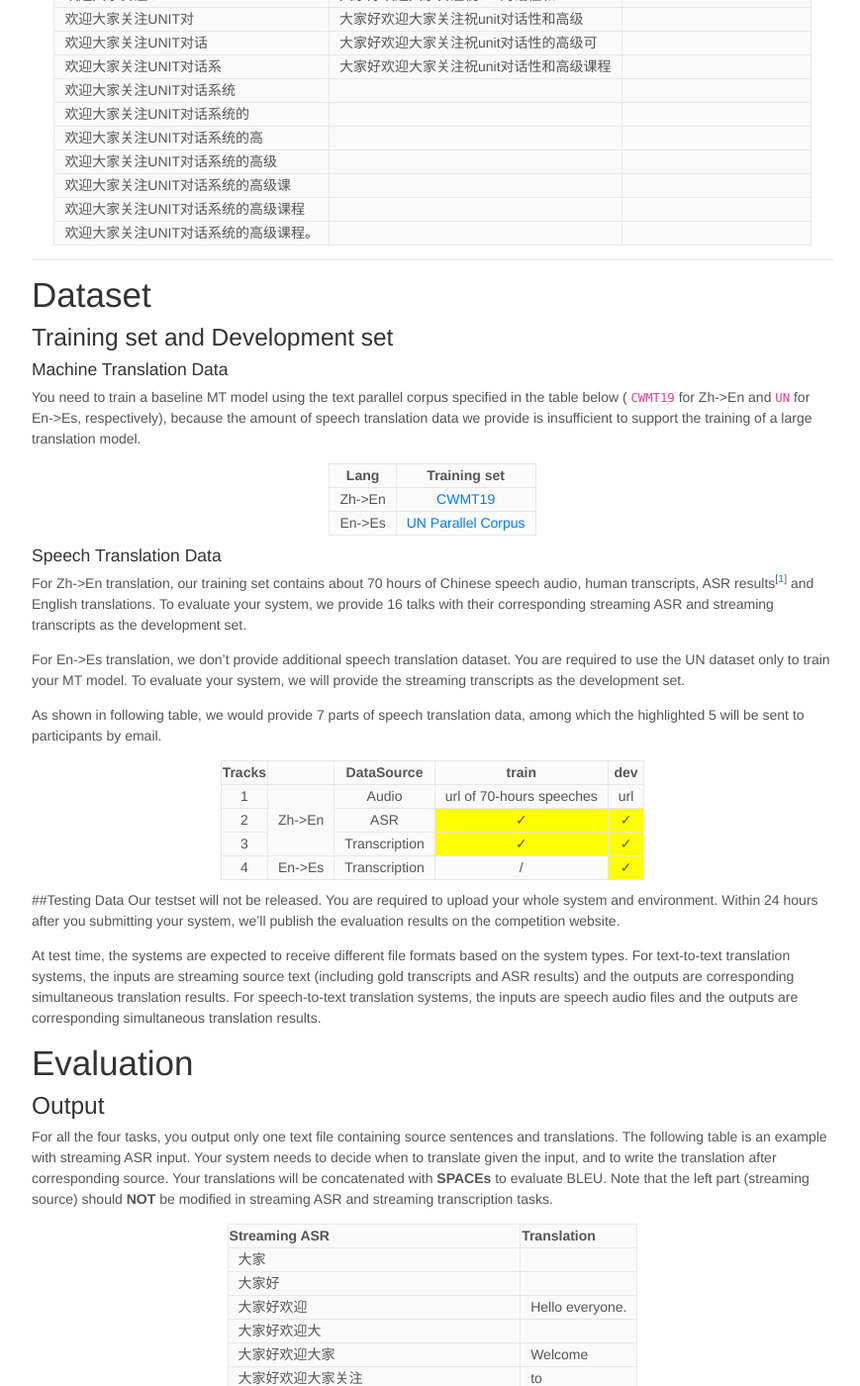
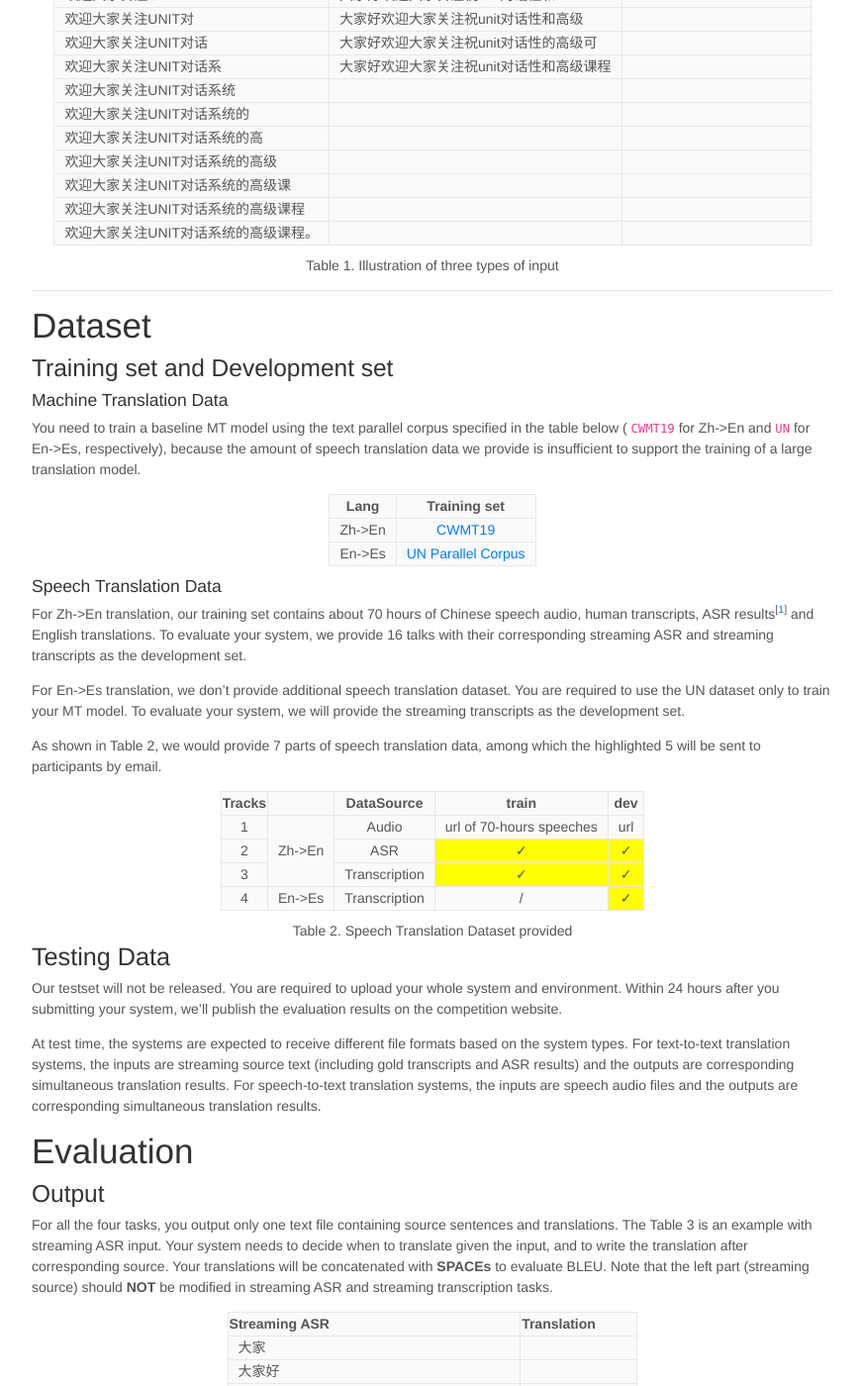
Before and after one commit to autosimtrans/autosimtrans.github.io, a Jekyll site: the page built from shared.md, in a window 1280 px wide and 1400 px high, scrolled down 1086 px. Shown: the whole window at 99% size, without its empty margins (203-1072 px from the left). Built offline with Jekyll 4.4.1, drawn with Linux system fonts in a browser that asks for light colours; nearby versions of some CDN libraries; some of the changed text lies outside the part shown.

Commit message:
table caption added, typo fixed

```diff
--- a/shared.md
+++ b/shared.md
@@ -29,7 +29,7 @@ There are three types of inputs involved:
 2. **Streaming ASR** provides the realtime streaming ASR results<sup>[[1](#1-chinese-asr-by-baidu-speech)]</sup>. During the ASR, errors may occur, and the recognition result of one line may be modified compared with the previous ones. Note that there is no punctuation predicted during ASR.
 3. **Audio**: You can also choose to use your own ASR system with the audio as input.
 
-An example of the three types of input is illustrated in following table.  We process input data into streaming format to evaluate the system delay (refer to [Evaluation](#evaluation)).
+An example of the three types of input is illustrated in Table 1.  We process input data into streaming format to evaluate the system delay (refer to [Evaluation](#evaluation)).
 
 Streaming Transcript	|	Streaming ASR	|	Audio
 -|-|-
@@ -55,6 +55,10 @@ Streaming Transcript	|	Streaming ASR	|	Audio
 欢迎大家关注UNIT对话系统的高级课程	|
 欢迎大家关注UNIT对话系统的高级课程。	|
 
+<div style="text-align: center;">
+    Table 1. Illustration of three types of input
+</div>
+
 ---
 
 # Dataset
@@ -74,7 +78,7 @@ For Zh->En translation, our training set contains about 70 hours of Chinese spee
 
 For En->Es translation, we don't provide additional speech translation dataset. You are required to use the UN dataset only to train your MT model. To evaluate your system, we will provide the streaming transcripts as the development set.
 
-As shown in following table, we would provide 7 parts of speech translation data, among which the highlighted 5 will be sent to participants by email.
+As shown in Table 2, we would provide 7 parts of speech translation data, among which the highlighted 5 will be sent to participants by email.
 
 <table style="text-align: center;">
     <thead>
@@ -116,7 +120,12 @@ As shown in following table, we would provide 7 parts of speech translation data
     </tbody>
 </table>
 
-##Testing Data
+<div style="text-align: center;">
+    Table 2. Speech Translation Dataset provided
+</div>
+
+
+## Testing Data
 Our testset will not be released. You are required to upload your whole system and environment. Within 24 hours after you submitting your system, we'll publish the evaluation results on the competition website.
 
 At test time, the systems are expected to receive different file formats based on the system types. For text-to-text translation systems, the inputs are streaming source text (including gold transcripts and ASR results) and the outputs are corresponding simultaneous translation results. For speech-to-text translation systems, the inputs are speech audio files and the outputs are corresponding simultaneous translation results.
@@ -125,7 +134,7 @@ At test time, the systems are expected to receive different file formats based o
 # <span id="evaluation">Evaluation</span>
 
 ### Output
-For all the four tasks, you output only one text file containing source sentences and translations. The following table is an example with streaming ASR input. Your system needs to decide when to translate given the input, and to write the translation after corresponding source. Your translations will be concatenated with **SPACEs** to evaluate BLEU. Note that the left part (streaming source) should **NOT** be modified in streaming ASR and streaming transcription tasks.
+For all the four tasks, you output only one text file containing source sentences and translations. The Table 3 is an example with streaming ASR input. Your system needs to decide when to translate given the input, and to write the translation after corresponding source. Your translations will be concatenated with **SPACEs** to evaluate BLEU. Note that the left part (streaming source) should **NOT** be modified in streaming ASR and streaming transcription tasks.
 
 Streaming ASR	|	Translation
 -|-
@@ -143,6 +152,10 @@ Streaming ASR	|	Translation
 大家好欢迎大家关注祝unit对话性和高级	|	dialog and
 大家好欢迎大家关注祝unit对话性的高级可	|	advanced
 大家好欢迎大家关注祝unit对话性和高级课程	|	cources
+
+<div style="text-align: center;">
+    Table 3. Illustration of output file
+</div>
 
 For Zh-En translation with audio input, you also have to output this source-translation file, with the left part as your recognition source and right part as the corresponding translation.
 
```
